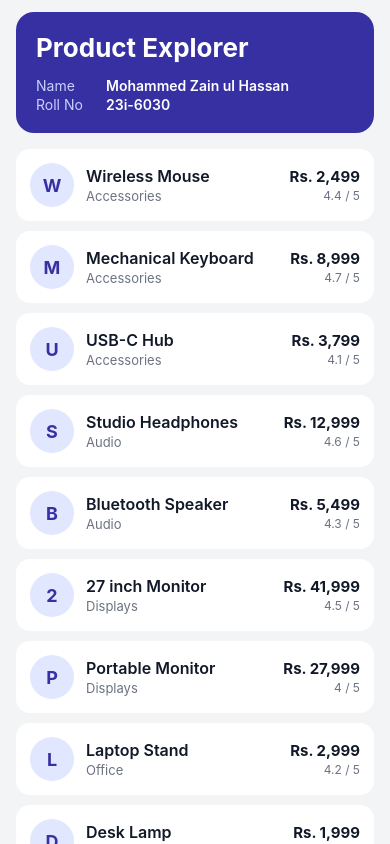
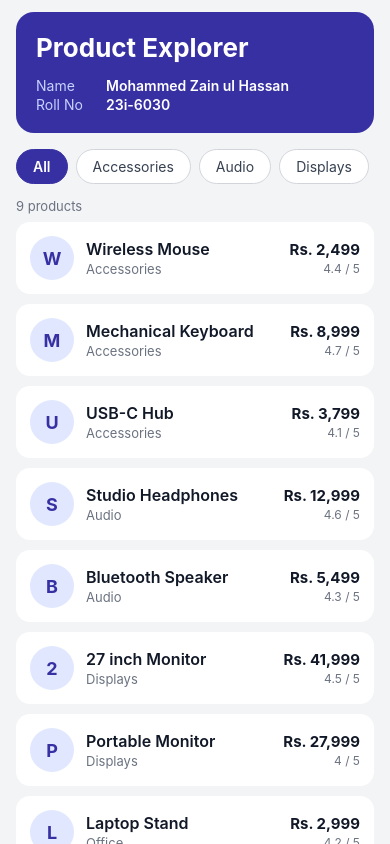
Before and after one commit to Mohammed-Zain-ul-Hassan/expo-product-explorer, a React Native app: screen / in a window 390 px wide. Built offline with nearby package versions, Linux system fonts and the light colour scheme.

Commit message:
Add category filter to the product list

```diff
--- a/App.js
+++ b/App.js
@@ -1,24 +1,43 @@
 import { StatusBar } from 'expo-status-bar';
-import { FlatList, StyleSheet } from 'react-native';
+import { useState } from 'react';
+import { FlatList, StyleSheet, Text } from 'react-native';
 import { SafeAreaProvider, SafeAreaView } from 'react-native-safe-area-context';
+import CategoryFilter from './components/CategoryFilter';
 import Header from './components/Header';
 import ProductCard from './components/ProductCard';
-import { products } from './data/products';
+import { categories, products } from './data/products';
 
 export default function App() {
+  const [selected, setSelected] = useState('All');
+
+  const visibleProducts =
+    selected === 'All'
+      ? products
+      : products.filter((product) => product.category === selected);
+
   return (
     <SafeAreaProvider>
       <SafeAreaView style={styles.container}>
         <FlatList
-          data={products}
+          data={visibleProducts}
           keyExtractor={(item) => item.id}
           renderItem={({ item }) => <ProductCard product={item} />}
           ListHeaderComponent={
-            <Header
-              title="Product Explorer"
-              name="Mohammed Zain ul Hassan"
-              roll="23i-6030"
-            />
+            <>
+              <Header
+                title="Product Explorer"
+                name="Mohammed Zain ul Hassan"
+                roll="23i-6030"
+              />
+              <CategoryFilter
+                categories={categories}
+                selected={selected}
+                onSelect={setSelected}
+              />
+              <Text style={styles.count}>
+                {visibleProducts.length} products
+              </Text>
+            </>
           }
           showsVerticalScrollIndicator={false}
         />
@@ -35,4 +54,9 @@ const styles = StyleSheet.create({
     paddingHorizontal: 16,
     paddingTop: 12,
   },
+  count: {
+    fontSize: 13,
+    color: '#6b7280',
+    marginBottom: 8,
+  },
 });
--- /dev/null
+++ b/components/CategoryFilter.js
@@ -0,0 +1,54 @@
+import { Pressable, ScrollView, StyleSheet, Text } from 'react-native';
+
+export default function CategoryFilter({ categories, selected, onSelect }) {
+  return (
+    <ScrollView
+      horizontal
+      showsHorizontalScrollIndicator={false}
+      style={styles.row}
+    >
+      {categories.map((category) => {
+        const active = category === selected;
+        return (
+          <Pressable
+            key={category}
+            onPress={() => onSelect(category)}
+            style={[styles.chip, active && styles.chipActive]}
+          >
+            <Text style={[styles.chipText, active && styles.chipTextActive]}>
+              {category}
+            </Text>
+          </Pressable>
+        );
+      })}
+    </ScrollView>
+  );
+}
+
+const styles = StyleSheet.create({
+  row: {
+    flexGrow: 0,
+    marginBottom: 14,
+  },
+  chip: {
+    paddingVertical: 8,
+    paddingHorizontal: 16,
+    borderRadius: 20,
+    backgroundColor: '#ffffff',
+    borderWidth: 1,
+    borderColor: '#d1d5db',
+    marginRight: 8,
+  },
+  chipActive: {
+    backgroundColor: '#3730a3',
+    borderColor: '#3730a3',
+  },
+  chipText: {
+    fontSize: 14,
+    color: '#374151',
+  },
+  chipTextActive: {
+    color: '#ffffff',
+    fontWeight: '600',
+  },
+});
--- a/data/products.js
+++ b/data/products.js
@@ -9,3 +9,5 @@ export const products = [
   { id: '8', name: 'Laptop Stand', category: 'Office', price: 2999, rating: 4.2 },
   { id: '9', name: 'Desk Lamp', category: 'Office', price: 1999, rating: 4.4 },
 ];
+
+export const categories = ['All', 'Accessories', 'Audio', 'Displays', 'Office'];
```
